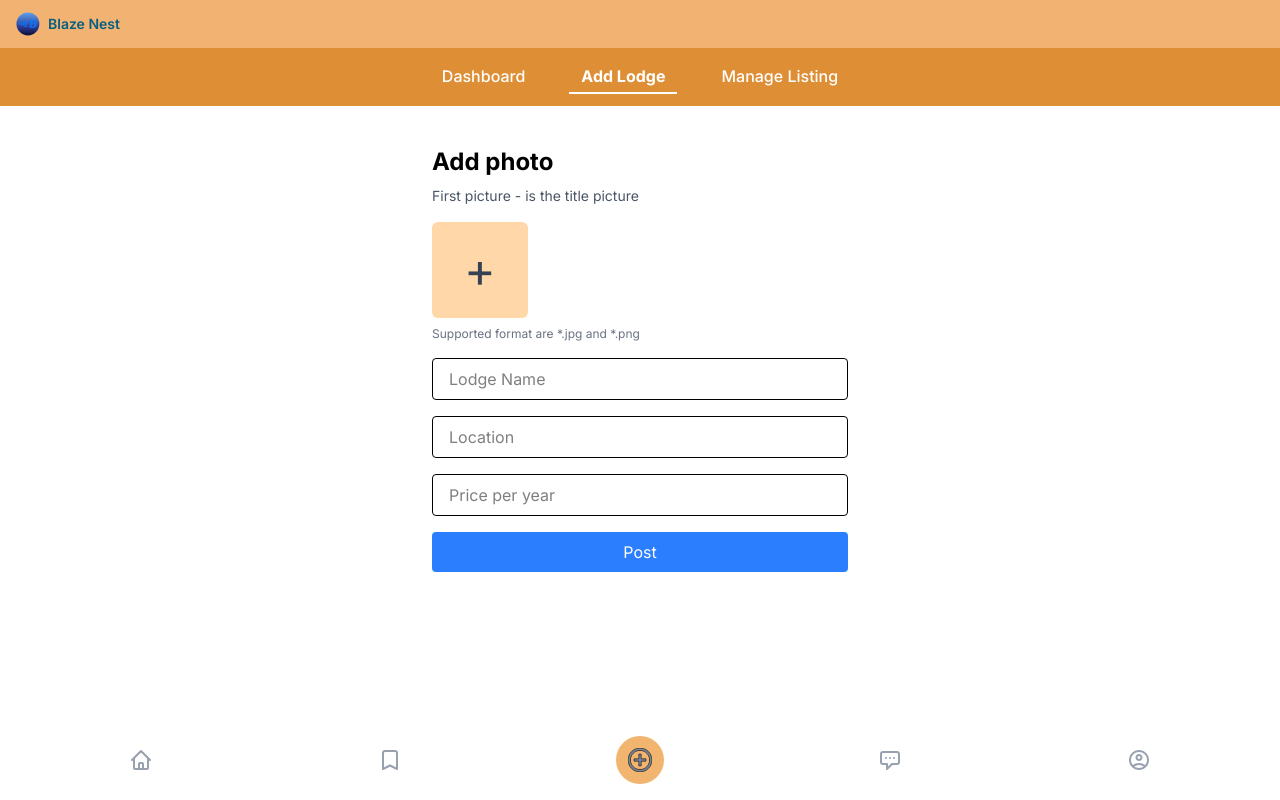
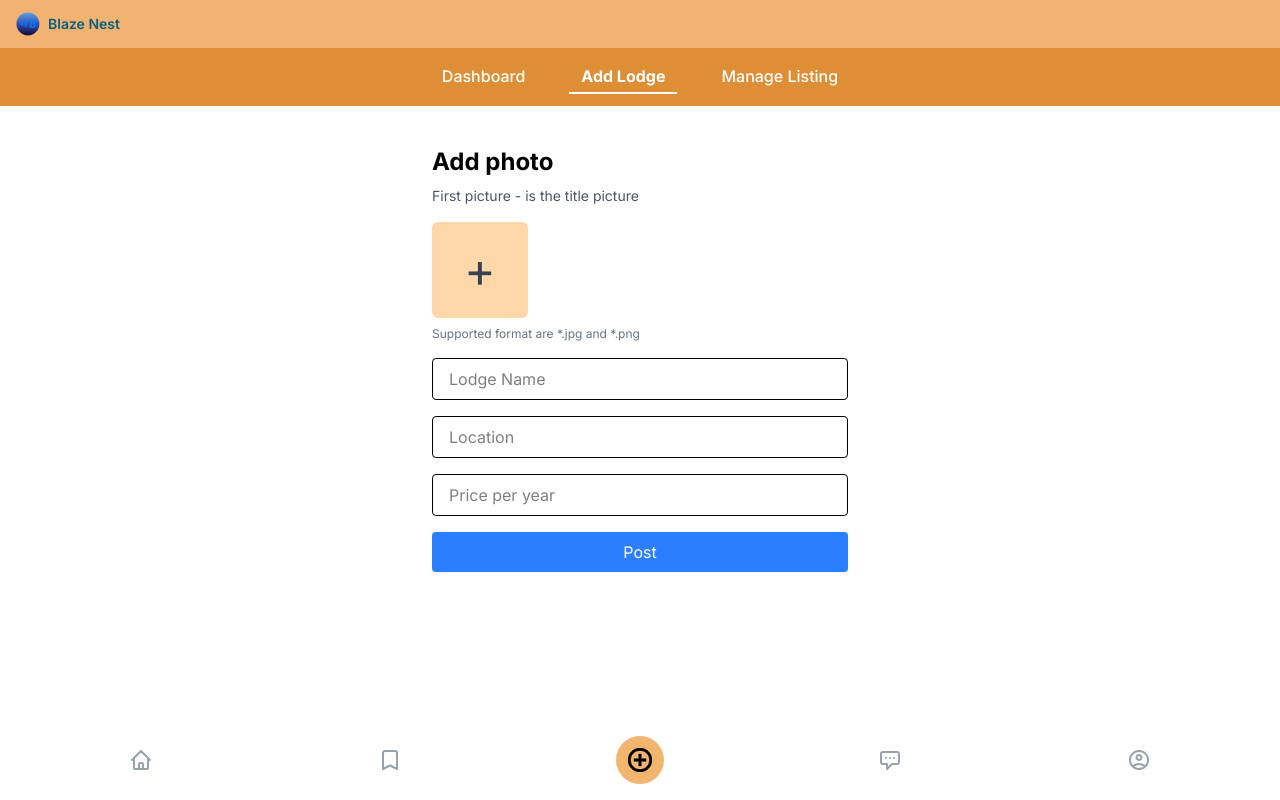
Before and after one commit to ben781105/blaze-nest, a React (Vite) app: page /agent/add-lodge in a window 1280 px wide. Built offline with nearby package versions, Linux system fonts and the light colour scheme.

Commit message:
fix: corrected the add icon's coloring

```diff
--- a/src/components/icons/AddIconCircled.jsx
+++ b/src/components/icons/AddIconCircled.jsx
@@ -9,7 +9,7 @@ function AddIconCircled({ className }) {
     >
       <path
         d="M18.916 31.4165H23.0827V23.0832H31.416V18.9165H23.0827V10.5832H18.916V18.9165H10.5827V23.0832H18.916V31.4165ZM20.9993 41.8332C18.1174 41.8332 15.4091 41.2863 12.8743 40.1925C10.3396 39.0988 8.13477 37.6144 6.25977 35.7394C4.38477 33.8644 2.90039 31.6596 1.80664 29.1248C0.712891 26.5901 0.166016 23.8818 0.166016 20.9998C0.166016 18.1179 0.712891 15.4096 1.80664 12.8748C2.90039 10.3401 4.38477 8.13525 6.25977 6.26025C8.13477 4.38525 10.3396 2.90088 12.8743 1.80713C15.4091 0.713379 18.1174 0.166504 20.9993 0.166504C23.8813 0.166504 26.5896 0.713379 29.1243 1.80713C31.6591 2.90088 33.8639 4.38525 35.7389 6.26025C37.6139 8.13525 39.0983 10.3401 40.1921 12.8748C41.2858 15.4096 41.8327 18.1179 41.8327 20.9998C41.8327 23.8818 41.2858 26.5901 40.1921 29.1248C39.0983 31.6596 37.6139 33.8644 35.7389 35.7394C33.8639 37.6144 31.6591 39.0988 29.1243 40.1925C26.5896 41.2863 23.8813 41.8332 20.9993 41.8332ZM20.9993 37.6665C25.6521 37.6665 29.5931 36.0519 32.8223 32.8228C36.0514 29.5936 37.666 25.6526 37.666 20.9998C37.666 16.3471 36.0514 12.4061 32.8223 9.17692C29.5931 5.94775 25.6521 4.33317 20.9993 4.33317C16.3466 4.33317 12.4056 5.94775 9.17643 9.17692C5.94727 12.4061 4.33268 16.3471 4.33268 20.9998C4.33268 25.6526 5.94727 29.5936 9.17643 32.8228C12.4056 36.0519 16.3466 37.6665 20.9993 37.6665Z"
-        fill="#7E8596"
+        fill="currentColor"
       />
     </svg>
   );
```
